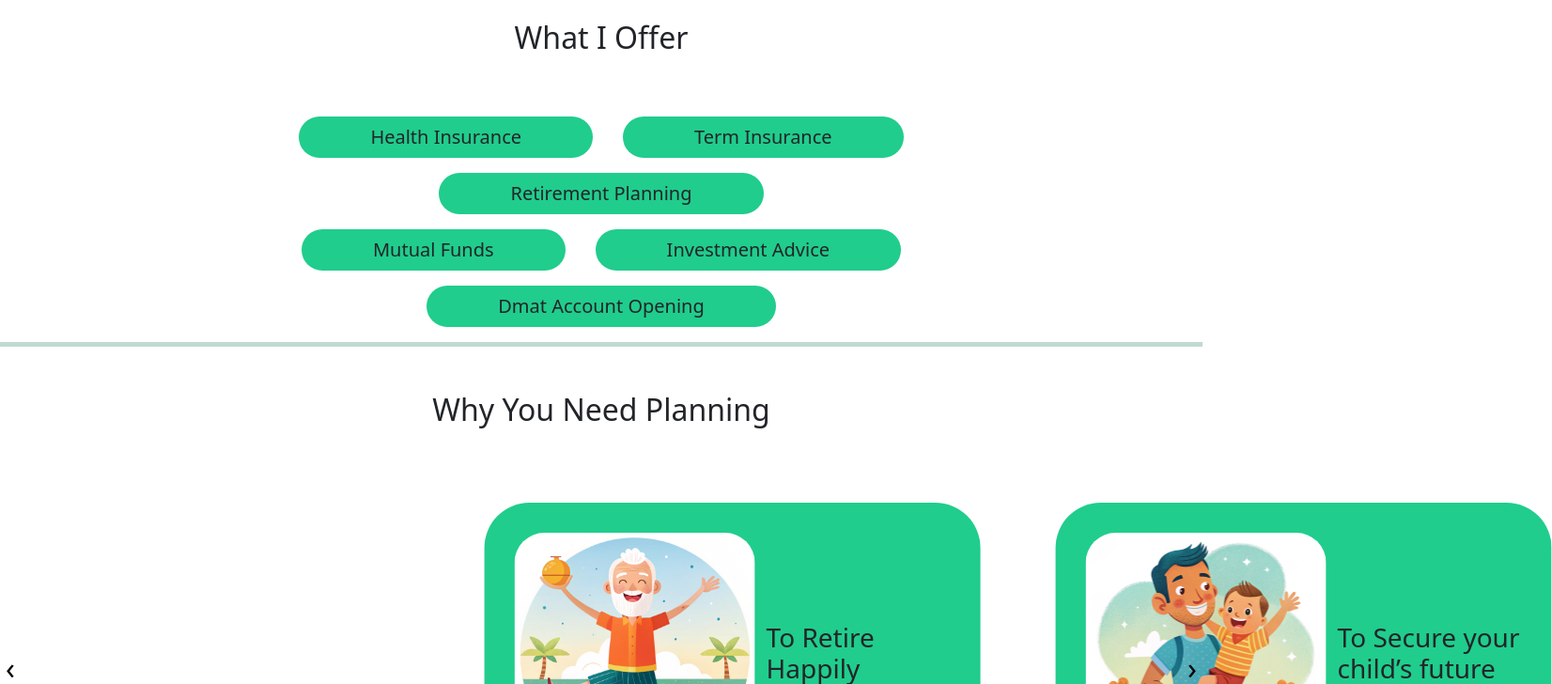
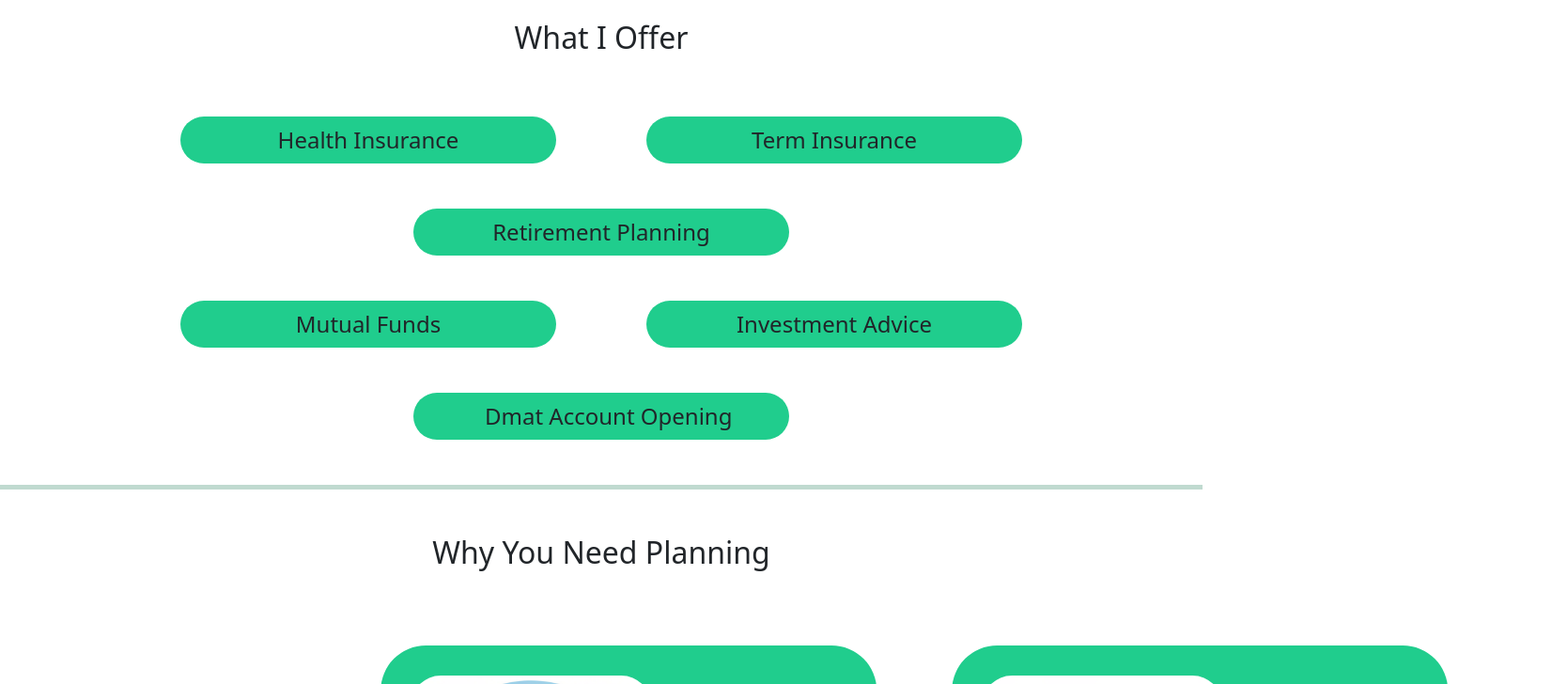
Before and after one commit to ashk29/ashk-financial-consultant, a React (Create React App) app: page / in a window 1280 px wide. Shown: the part 1420-2148 px from the top of the page at 94% size, 1652 px wide, since content can reach past the window. Built offline with nearby package versions, Linux system fonts and the light colour scheme.

Commit message:
changed offer page

```diff
--- a/src/components/OfferPage.css
+++ b/src/components/OfferPage.css
@@ -1,8 +1,8 @@
 .offer-container {
   display: flex;
   justify-content: center;
-  gap: 2rem;
-  margin-bottom: 1rem;
+  gap: 6rem;
+  margin-bottom: 3rem;
   align-items: center;
   padding-left: 2rem;
   padding-right: 2rem;
@@ -19,3 +19,11 @@ hr {
   text-align: center;
   margin-bottom: 3rem;
 }
+
+@media (max-width: 1024px){
+  .offer-container {
+    gap: 2rem;
+    margin-bottom: 1rem;
+  }
+
+}
--- a/src/components/child_components/ChildComponents.css
+++ b/src/components/child_components/ChildComponents.css
@@ -1,12 +1,14 @@
 .btn {
-  border-radius: 30px;
+  border-radius: 50px;
   padding-left: 75px;
   padding-right: 75px;
   background-color: #20cd8d;
   text-align: center;
-  font-size: 20px;
+  font-size: 24px;
   font-weight: 500;
   white-space: nowrap;
+  width: 400px;
+  height: 50px;
 }
 
 .why-banner-container {
@@ -39,6 +41,8 @@
     font-weight: 500;
     padding-left: 0;
     padding-right: 0;
+    border-radius: 30px;
+    height: auto;
   }
 
   .why-banner-container {
@@ -55,4 +59,6 @@
   .banner-txt {
     margin: 0.75rem;
   }
+
+
 }
```
